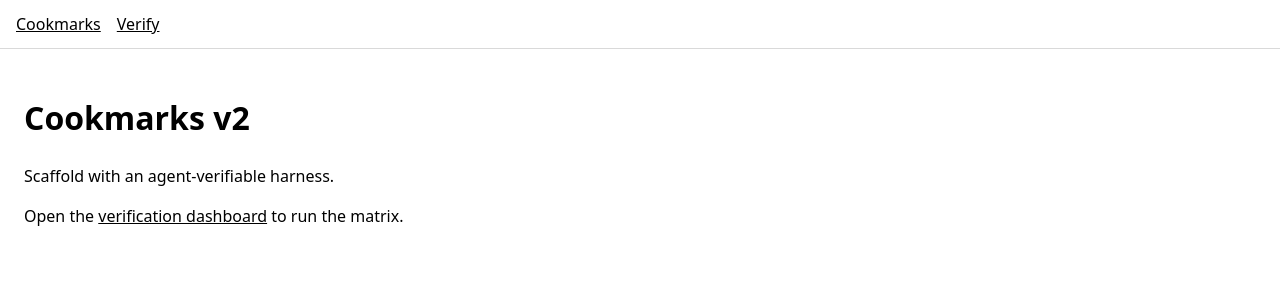
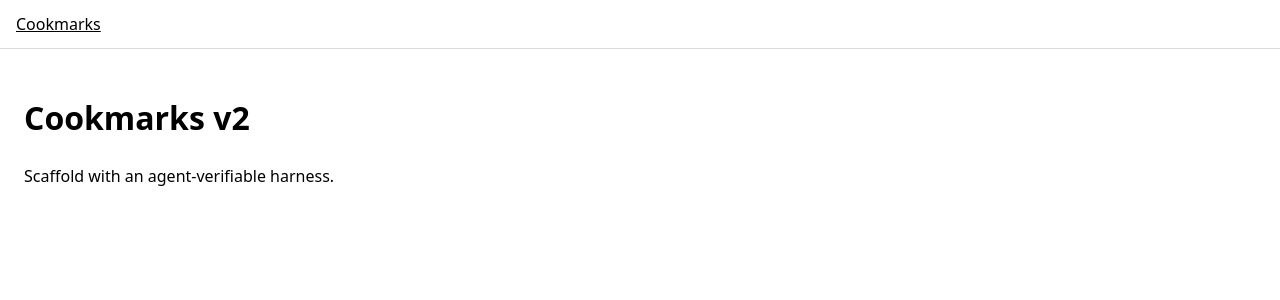
Before and after one commit to elgrove/cookmarks, a SvelteKit app in the folder frontend/: page / in a window 1280 px wide. Shown: the top 300 px of the page. Built offline with nearby package versions, Linux system fonts and the light colour scheme.

Commit message:
feat: drop verify dashboard links from app UI
/verify and its isolated routes stay fully functional when hit directly;
they're just no longer advertised from the nav or home page.

```diff
--- a/frontend/src/routes/+layout.svelte
+++ b/frontend/src/routes/+layout.svelte
@@ -12,7 +12,6 @@
 {#if $page.url.searchParams.get('chrome') !== '0'}
 	<nav class="nav">
 		<a href="/">Cookmarks</a>
-		<a href="/verify">Verify</a>
 	</nav>
 {/if}
 
--- a/frontend/src/routes/+page.svelte
+++ b/frontend/src/routes/+page.svelte
@@ -1,3 +1,2 @@
 <h1>Cookmarks v2</h1>
 <p>Scaffold with an agent-verifiable harness.</p>
-<p>Open the <a href="/verify">verification dashboard</a> to run the matrix.</p>
```
